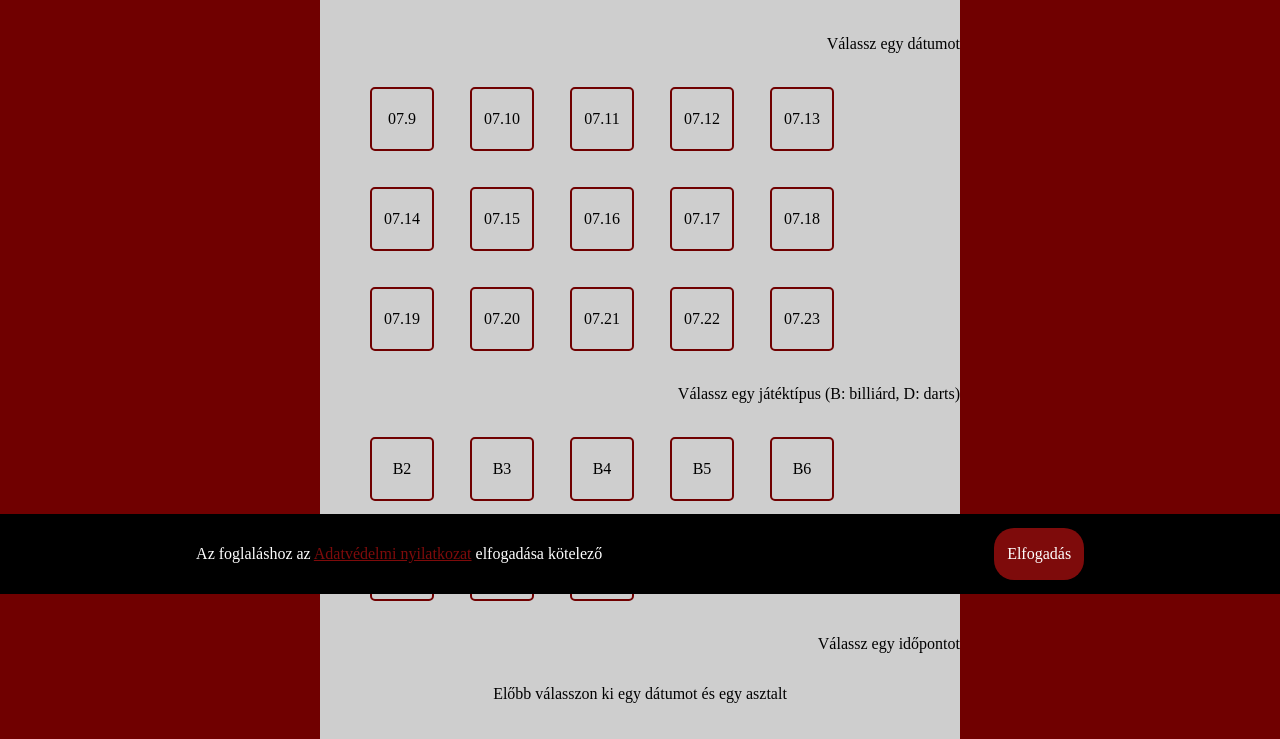
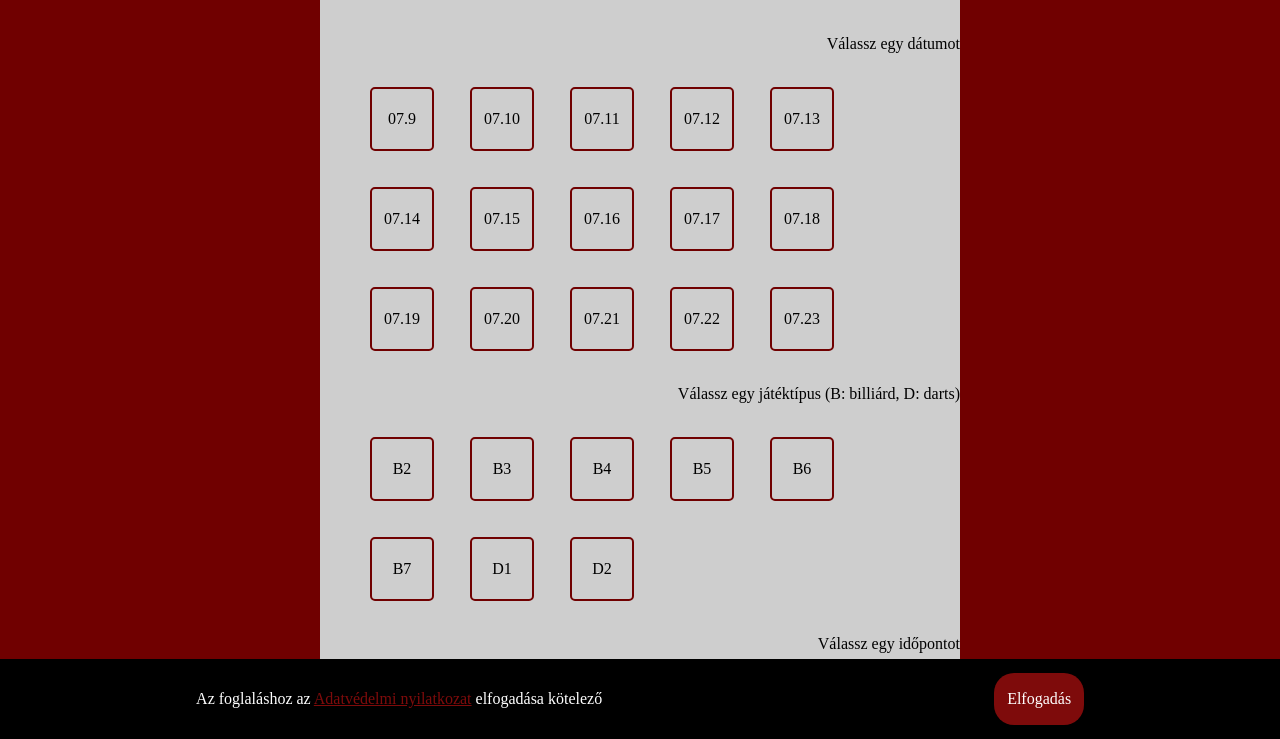
Before and after one commit to WebDevBegala/globroyal, a plain HTML site: page index.html in a window 1280 px wide. Shown: the part 61-800 px from the top of the page. Drawn offline with Linux system fonts and the light colour scheme.

Commit message:
fix: fix footer css bottom

```diff
--- a/styles/main.css
+++ b/styles/main.css
@@ -110,6 +110,7 @@ body {
     display: flex;
     justify-content: space-around;
     align-items: center;
+    bottom: 0
 }
 
 .accepter-btn {
```
